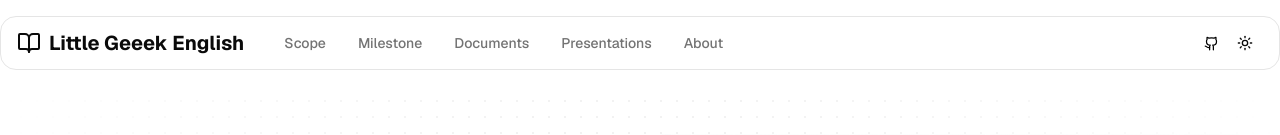
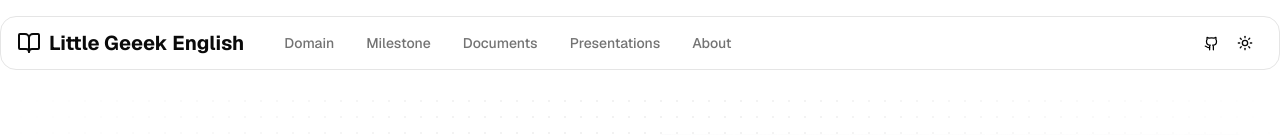
Before and after one commit to it21241246/Little_English_Geeek_Web_App, a Next.js app: page / in a window 1280 px wide. Shown: the top 135 px of the page. Built offline with nearby package versions, Linux system fonts and the light colour scheme.

Commit message:
Update header.tsx

```diff
--- a/components/common/header.tsx
+++ b/components/common/header.tsx
@@ -49,7 +49,7 @@ const Header = () => {
                 href="#scope"
                 onClick={(e) => scrollToSection(e, "scope")}
               >
-                Scope
+                Domain
               </Link>
               <Link
                 className={cn(
@@ -103,7 +103,7 @@ const Header = () => {
           </div>
           <div className="flex gap-2 items-center">
             <Link
-              href="https://github.com/sachidumaleesha/smart-city-website-24-25j-319"
+              href="https://github.com/IT21237690/Research-Project-24-25J-153"
               target="_blank"
             >
               <Github size={15} className="text-black dark:text-white" />
@@ -135,7 +135,7 @@ const Header = () => {
                         </div>
                         <div className="flex items-center gap-2">
                           <Link
-                            href="https://github.com/sachidumaleesha/smart-city-website-24-25j-319"
+                            href="https://github.com/IT21237690/Research-Project-24-25J-153"
                             target="_blank"
                           >
                             <Github
@@ -280,7 +280,7 @@ const Header = () => {
             </div>
             <div className="flex items-center gap-2">
               <Link
-                href="https://github.com/sachidumaleesha/smart-city-website-24-25j-319"
+                href="https://github.com/IT21237690/Research-Project-24-25J-153"
                 target="_blank"
               >
                 <Github size={15} className="text-black dark:text-white" />
```
